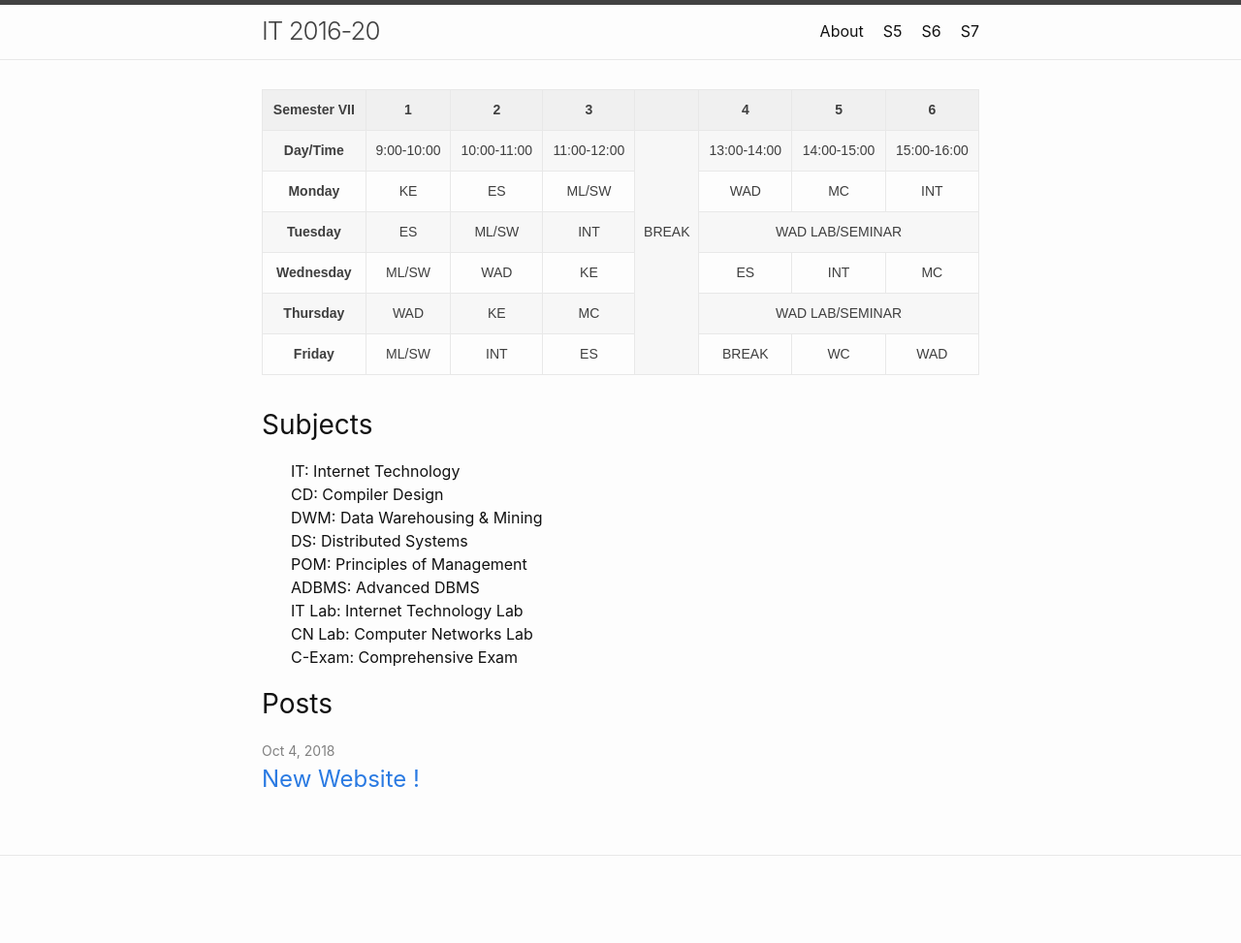
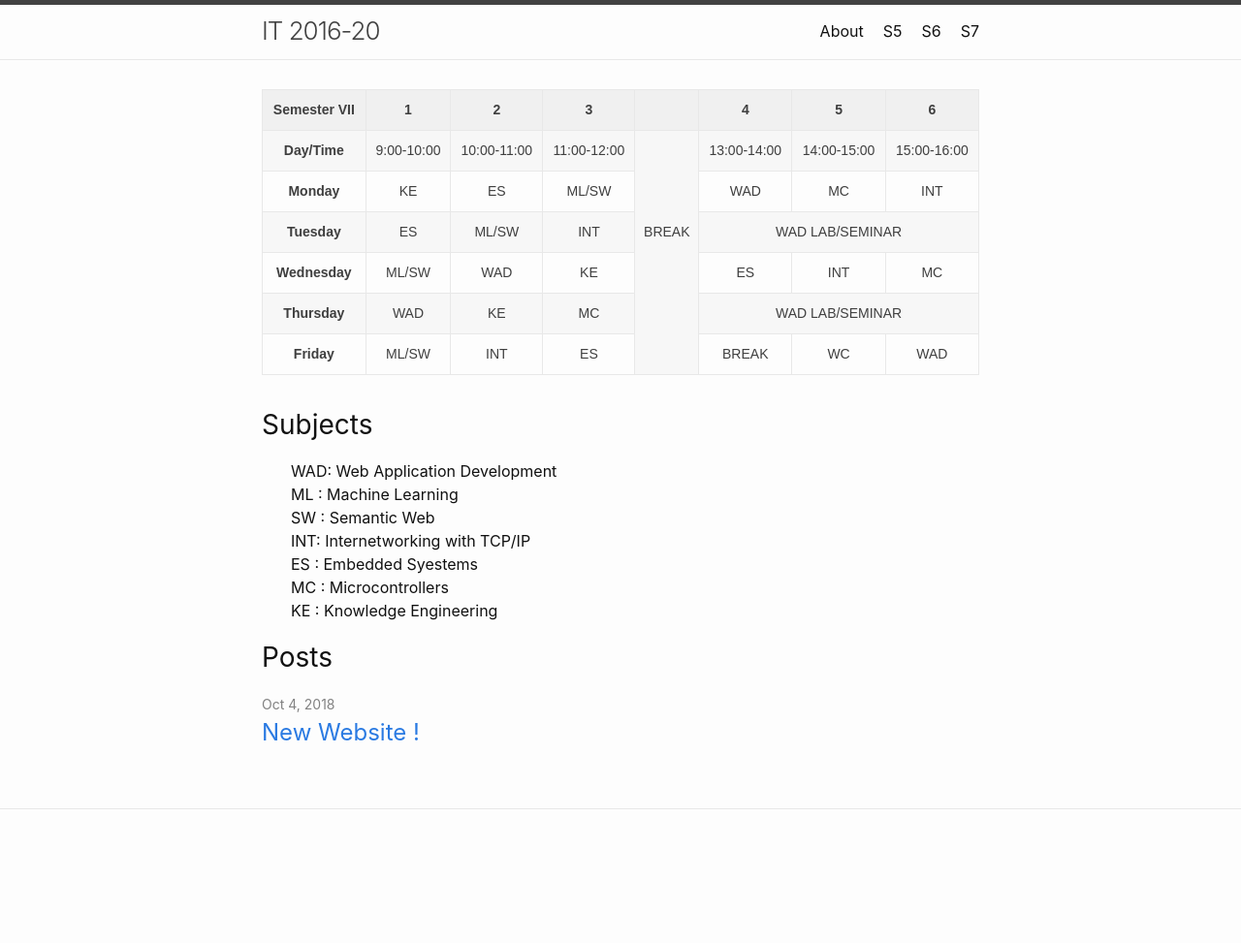
Before and after one commit to IT-GECBH/2020, a Jekyll site: the page built from index.md, in a window 1280 px wide. Shown: the whole page at 97% size. Built offline with Jekyll 4.4.1, drawn with Linux system fonts in a browser that asks for light colours; after the commit the page ends 925 px from its top, so only the background shows below that.

Commit message:
Update home.html

```diff
--- a/_layouts/home.html
+++ b/_layouts/home.html
@@ -13,15 +13,13 @@ layout: default
 
   <h2 class="post-list-heading">Subjects</h2>
   <ul style="list-style-type:none;">
-    <li>IT: Internet Technology</li>
-    <li>CD: Compiler Design</li>
-    <li>DWM: Data Warehousing & Mining</li>
-    <li>DS: Distributed Systems</li>
-    <li>POM: Principles of Management</li>
-    <li>ADBMS: Advanced DBMS</li>
-    <li>IT Lab: Internet Technology Lab</li>
-    <li>CN Lab: Computer Networks Lab</li>
-    <li>C-Exam: Comprehensive Exam</li>
+    <li>WAD: Web Application Development</li>
+    <li>ML : Machine Learning</li>
+    <li>SW : Semantic Web</li>
+    <li>INT: Internetworking with TCP/IP</li>
+    <li>ES : Embedded Syestems</li>
+    <li>MC : Microcontrollers</li>
+    <li>KE : Knowledge Engineering</li>
   </ul>
 
   {%- if site.posts.size > 0 -%}
```
